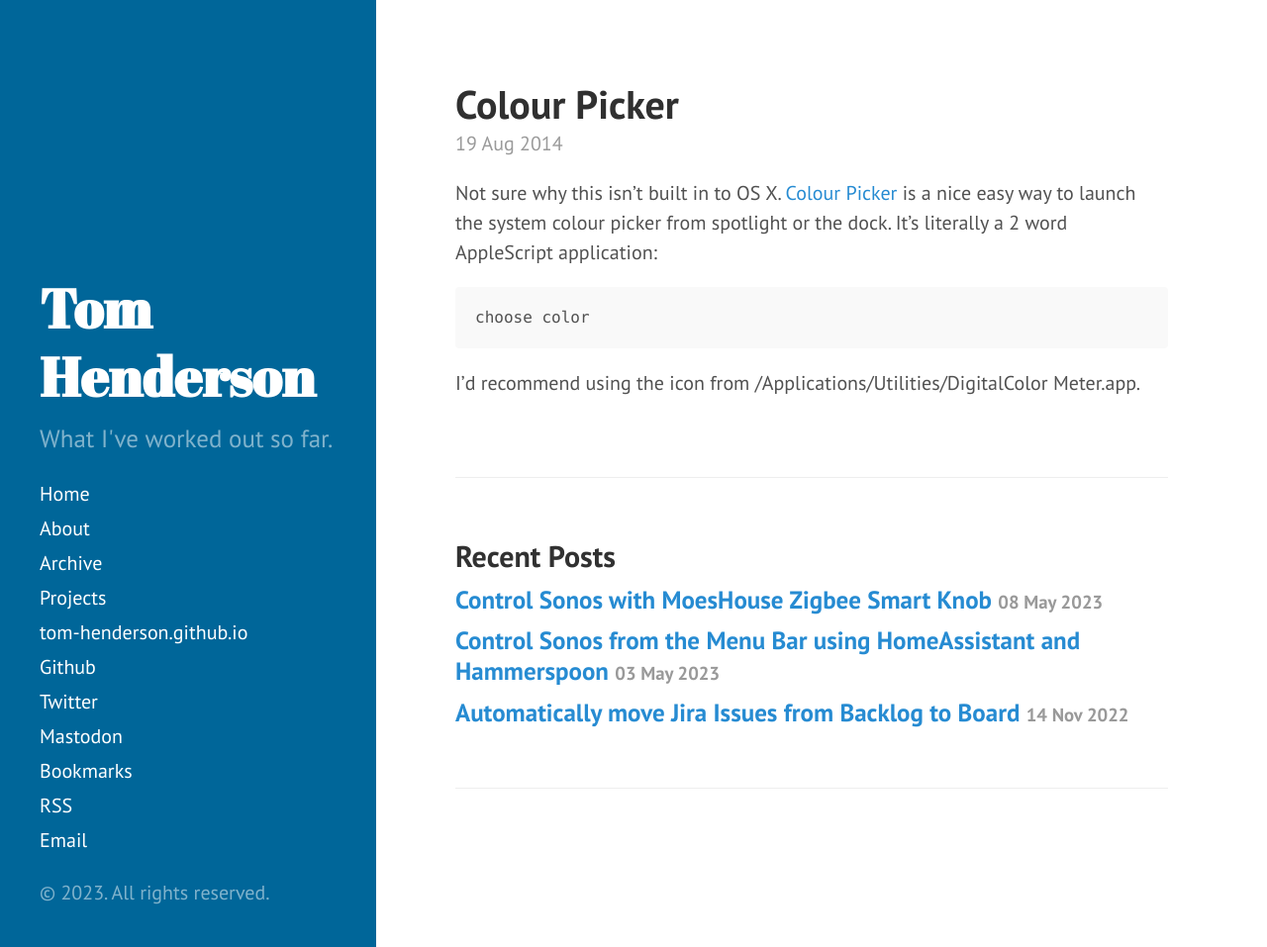
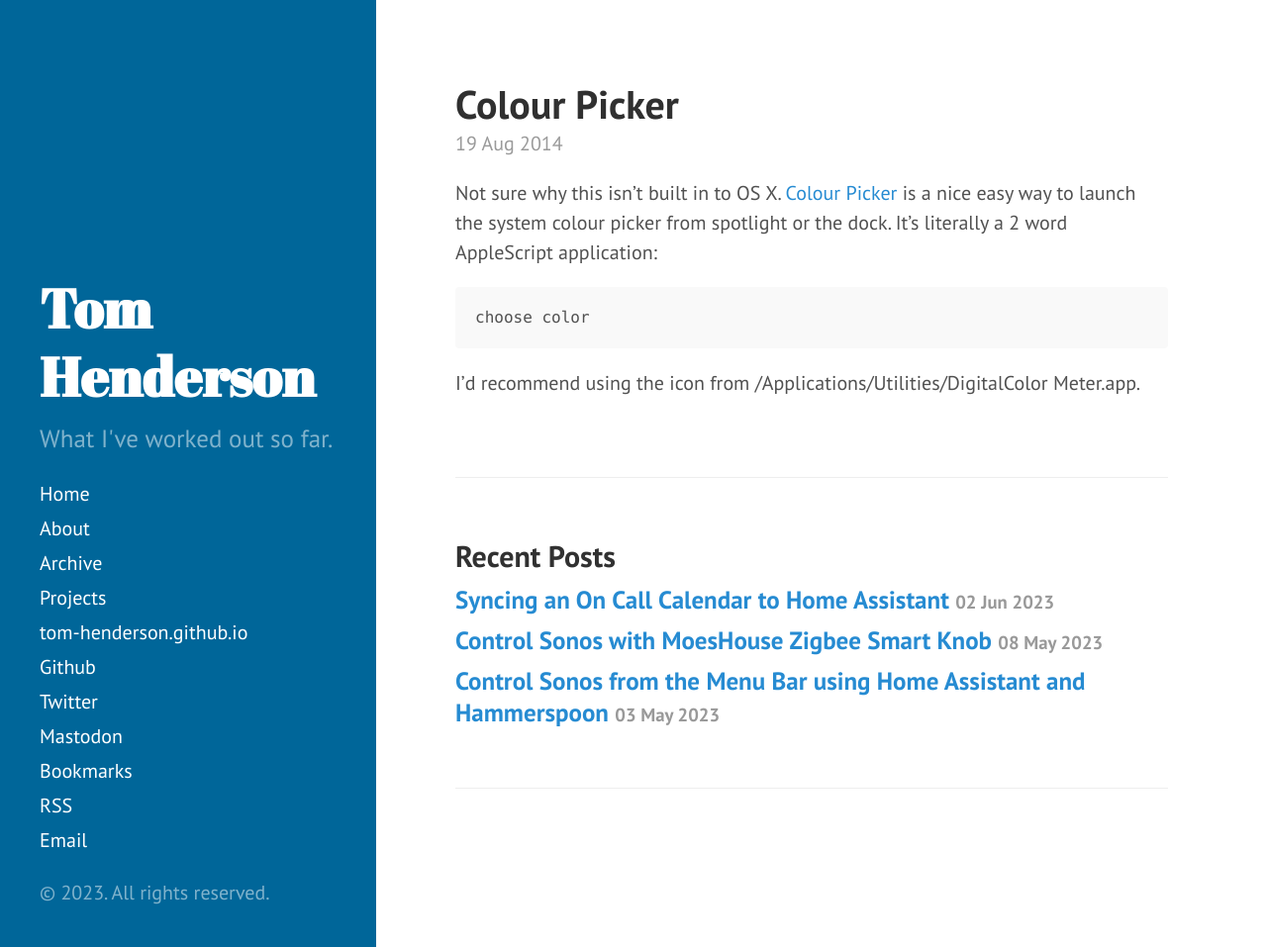
Before and after one commit to tom-henderson/tom-henderson.github.io, a Jekyll site: the page built from _posts/2014-08-19-colour-picker.md, in a window 1280 px wide and 957 px high. Shown: the whole window at 99% size. Built offline with Jekyll 4.4.1, drawn with Linux system fonts in a browser that asks for light colours; Markdown is read by kramdown in place of the engine named in the settings; comment, search, counter and statistics services are not loaded; some of the changed lines change nothing that is shown.

Commit message:
Syncing an On Call Calendar to Home Assistant

````diff
--- a/_posts/2023-05-03-hammerspoon-menubar-webview.md
+++ b/_posts/2023-05-03-hammerspoon-menubar-webview.md
@@ -1,5 +1,5 @@
 ---
-title: Control Sonos from the Menu Bar using HomeAssistant and Hammerspoon
+title: Control Sonos from the Menu Bar using Home Assistant and Hammerspoon
 ---
 
 We have a Sonos setup at home which I love. In my office I have a [Sonos Port](https://www.sonos.com/en-nz/shop/port) connected to my turntable and some powered speakers. I've been tinkering with [Home Assistant](https://www.home-assistant.io/) recently, and the Sonos integration works really well, so I decided to build a little menu bar app to pull up my AV dashboard.
--- /dev/null
+++ b/_posts/2023-06-02-homeassistant-on-call-calendar-sync.md
@@ -0,0 +1,64 @@
+---
+title: Syncing an On Call Calendar to Home Assistant
+---
+
+I thought it might be useful if [Home Assistant](https://www.home-assistant.io/) knew when I was on call. I could use this to make sure the office doesn't get too cold overnight, or to send me a notification if I leave home without my laptop.
+
+We use [PagerDuty](https://www.pagerduty.com/), which gives you an iCal calendar feed, so I assumed I could just use this. Unfortunately while Home Assistant has integrations for [Local Calendars](https://www.home-assistant.io/integrations/local_calendar/) and [CalDAV](https://www.home-assistant.io/integrations/caldav/), neither of these support just fetching a single `.ics` file over http.
+
+After a bit of digging around I discovered that Home Assistant stores local calendars in the `.storage` folder alongside its config files, so I figured I can just overwrite this file manually using a `shell_command`. You need to create the calendar first (under Settings > Devices & Services > Add Integration > Local Calendar). Once it's created, add an event to get Home Assistant to create the local calendar file.
+
+The `shell_command` goes into `configuration.yaml`:
+
+```yaml
+shell_command:
+  update_on_call_calendar: 'curl https://pagerduty.com/path/to/calendar > /config/.storage/local_calendar.on_call.ics'
+```
+
+We can then use the shell command in an automation, followed by `homeassistant.reload_config_entry` to get Home Assistant to reload the file from disk. I have this running on an hourly `time_pattern` trigger, but you could increase the update frequency for a calendar that changes more regularly.
+
+```yaml
+alias: Refresh On Call Calendar
+description: ""
+trigger:
+  - platform: time_pattern
+    minutes: "0"
+condition: []
+action:
+  - service: shell_command.update_on_call_calendar
+    data: {}
+  - service: homeassistant.reload_config_entry
+    target:
+      entity_id: calendar.on_call
+    data: {}
+mode: single
+```
+
+Once the calendar has updated you should see events show up in Home Assistant. The calendar state can be used in automations:
+
+```yaml
+alias: On Call Laptop Check
+description: "Send a push notification if I leave my laptop at home when I'm on call"
+trigger:
+  - platform: state
+    entity_id:
+      - person.tom_henderson
+    to: not_home
+condition:
+  - condition: and
+    conditions:
+      - condition: state
+        entity_id: calendar.on_call
+        state: "on"
+      - condition: device
+        device_id: <device_id>
+        domain: device_tracker
+        entity_id: device_tracker.toms_m2
+        type: is_home
+action:
+  - device_id: <device_id>
+    domain: mobile_app
+    type: notify
+    message: You're on-call. Did you leave your laptop at home?
+mode: single
+```
````
